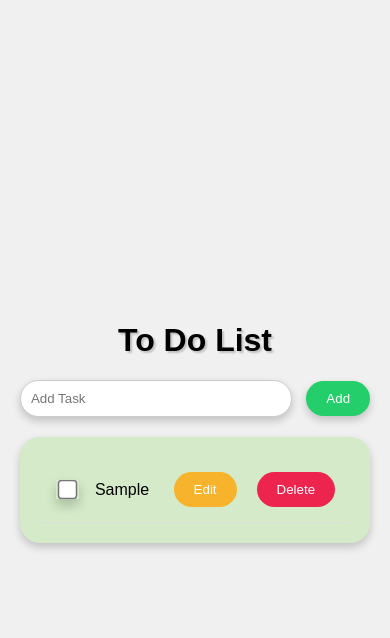
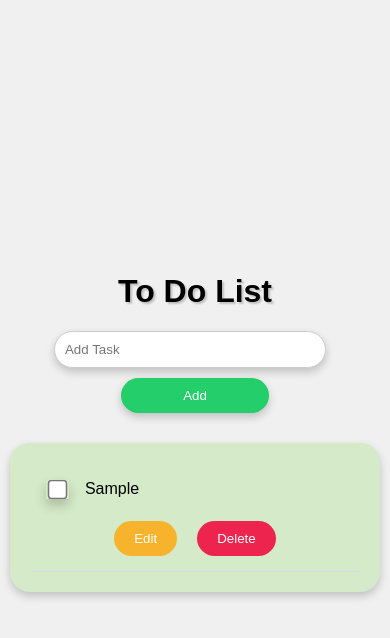
Before and after one commit to thenameisanzu/ToDoList, a plain HTML site: page index.html in a window 390 px wide. Both pictures are taken after typing "Sample" into the empty fields and a click on the button "Add". Drawn offline with Linux system fonts and the light colour scheme.

Commit message:
Replaced with latest working To Do List version

```diff
--- a/index.html
+++ b/index.html
@@ -9,7 +9,7 @@
 <body>
   <div class="container">
     <h1>To Do List</h1>
-    <div class="tasklist">
+    <div class="tasklist, input">
       <input type="text" placeholder="Add Task" />
       <button type="button" class="addbtn">Add</button>
       <ul></ul>
--- a/style.css
+++ b/style.css
@@ -1,3 +1,44 @@
+@media (max-width: 500px) {
+  .tasklist {
+    display: flex;
+    flex-direction: column;
+    gap: 10px;
+    padding: 10px;
+  }
+
+  input {
+    width: 100%;
+    margin:0;
+  }
+
+  .addbtn {
+    width: 40%;
+    margin: 10px;
+  }
+
+  .task-container {
+    flex-direction: row;
+    align-self: flex-start;
+
+
+  }
+
+  .btn-container {
+    flex-direction: row;
+    align-items: flex-start;
+    gap: 5px;
+    margin-top: 10px;
+  }
+
+  li {
+    flex-direction: column;
+    align-items: flex-start;
+  }
+
+
+}
+
+
 body {
   display: flex;
   justify-content: center;
```
Also changed, not shown: 2 other files.
